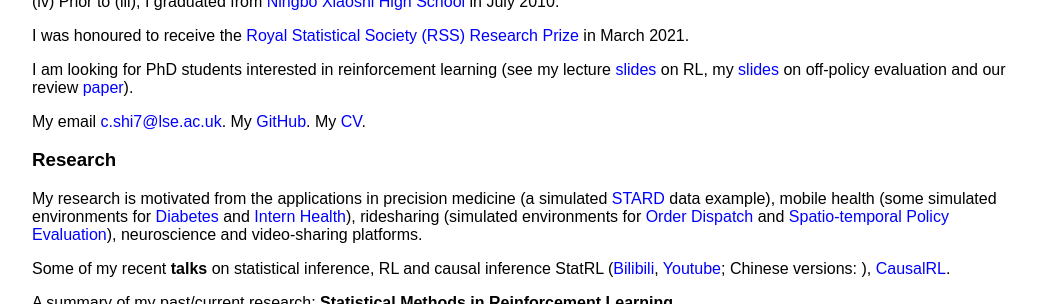
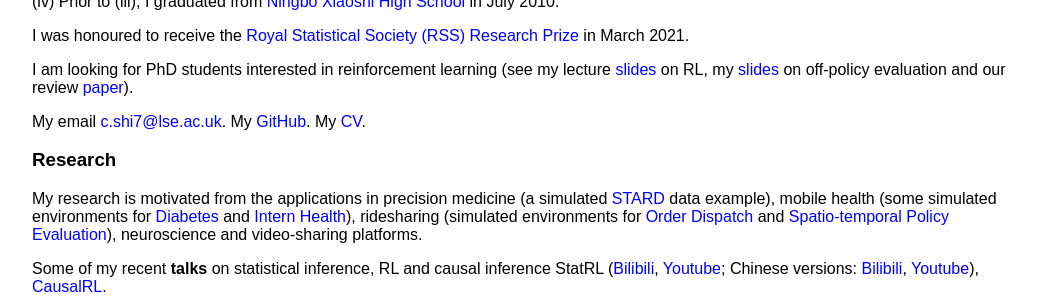
Before and after one commit to callmespring/callmespring.github.io, a Jekyll site: the page built from index.md, in a window 1280 px wide and 900 px high, scrolled down 1017 px, cut to the strip 0-304 px from the top of the window. Shown: the whole strip, without its empty margins (108-1145 px from the left). Built offline with Jekyll 4.4.1, drawn with Linux system fonts in a browser that asks for light colours.

Commit message:
Update index.md

```diff
--- a/index.md
+++ b/index.md
@@ -28,7 +28,7 @@
 
 My research is motivated from the applications in precision medicine (a simulated [STARD](https://cran.r-project.org/web/packages/ITRSelect/index.html) data example), mobile health (some simulated environments for [Diabetes](https://github.com/RunzheStat/TestMDP) and [Intern Health](https://github.com/limengbinggz/cusum-rl)), ridesharing (simulated environments for [Order Dispatch](https://github.com/callmespring/MDPOD) and [Spatio-temporal Policy Evaluation](https://github.com/RunzheStat/CausalMARL)), neuroscience and video-sharing platforms.
 
-Some of my recent **talks** on statistical inference, RL and causal inference StatRL ([Bilibili](https://www.bilibili.com/video/BV1ZP4y1r7DC/?spm_id_from=333.337.search-card.all.click&vd_source=0ff25cf8645aa63231bec2428b94bf6f), [Youtube](https://www.youtube.com/watch?v=-SW9PevZThs&t=982s); Chinese versions: ), [CausalRL](https://www.youtube.com/watch?v=Zor1CmRyycw&t=397s).
+Some of my recent **talks** on statistical inference, RL and causal inference StatRL ([Bilibili](https://www.bilibili.com/video/BV1ZP4y1r7DC/?spm_id_from=333.337.search-card.all.click&vd_source=0ff25cf8645aa63231bec2428b94bf6f), [Youtube](https://www.youtube.com/watch?v=-SW9PevZThs&t=982s); Chinese versions: [Bilibili](https://www.bilibili.com/video/BV1kP411f7dA/?spm_id_from=333.337.search-card.all.click), [Youtube](https://www.youtube.com/watch?v=7NWBLuok8nk&t=3048s)), [CausalRL](https://www.youtube.com/watch?v=Zor1CmRyycw&t=397s).
 
 A summary of my past/current research: **Statistical Methods in Reinforcement Learning**
 
```
